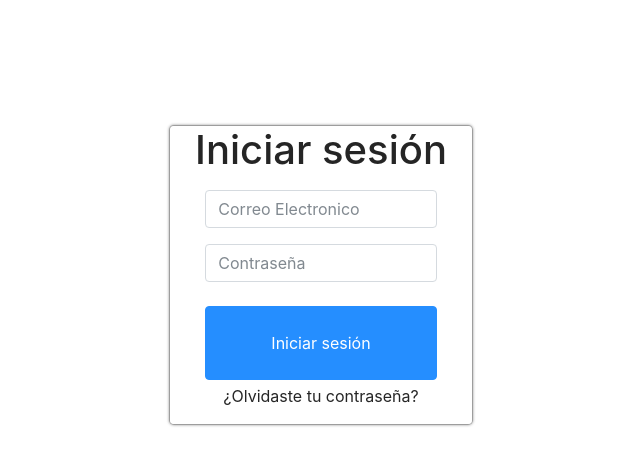
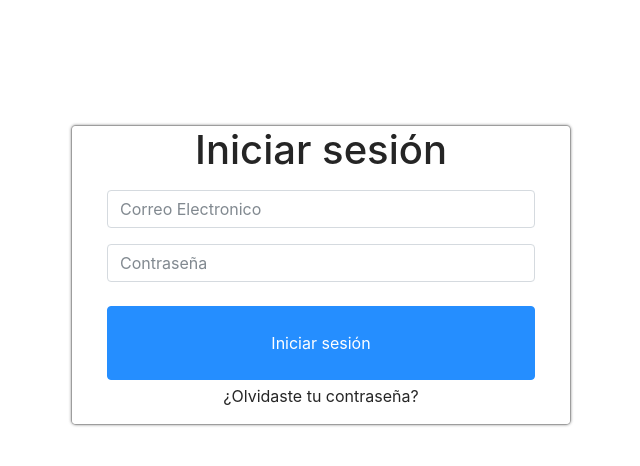
Before and after one commit to juanrojo2/Equipo2DEM, a React (Create React App) app: page /Login in a window 1280 px wide. Shown: the top 466 px of the page, without its empty margins (319-959 px from the left). Built offline with nearby package versions, Linux system fonts and the light colour scheme.

Commit message:
Modificaciones menores a pantallas de registro

```diff
--- a/src/pages/Login.js
+++ b/src/pages/Login.js
@@ -7,7 +7,7 @@ class Login extends React.Component {
   render() {
     return (
       <div class="modal-dialog text-center">
-        <div class="col-sm-8 main-section">
+        <div class="main-section">
           <div class="modal-content">
             <h1>Iniciar sesión</h1>
             <form class="col-12">
--- a/src/pages/PagBeta.js
+++ /dev/null
@@ -1,15 +0,0 @@
-import React from "react";
-import Navbar from "../components/Nav/navBar";
-import "../styles/styles.css";
-
-class PagBeta extends React.Component {
-  render() {
-    return (
-      <div>
-        <Navbar />
-      </div>
-    );
-  }
-}
-
-export default PagBeta;
--- a/src/pages/singUp.js
+++ b/src/pages/singUp.js
@@ -10,18 +10,17 @@ class signUp extends React.Component {
         <div class="col-sm-8 main-section">
           <div class="modal-content">
             <h1>Registrarse</h1>
-        <br/>
+            <br />
             <form class="col-12">
               <div className="form-group">
-
                 <input
                   type="text"
                   className="form-control"
                   placeholder="Nombre"
-            id="InputName" />
+                  id="InputName"
+                />
               </div>
               <div className="form-group">
-
                 <input
                   type="email"
                   className="form-control"
@@ -29,29 +28,28 @@ class signUp extends React.Component {
                   placeholder="Correo Electronico"
                   aria-describedby="emailHelp"
                 />
-
               </div>
               <div class="form-group">
-
                 <input
                   type="password"
                   class="form-control"
                   id="InputPassword"
-            placeholder="Contraseña"/>
+                  placeholder="Contraseña"
+                />
               </div>
               <div class="form-group">
-
                 <input
                   type="password"
                   class="form-control"
                   id="InputPasswordCon"
-            placeholder="Confirmar Contraseña"/>
+                  placeholder="Confirmar Contraseña"
+                />
               </div>
               <Link to="/Login">
                 <Button class="button" texto={"Registrarse"} />
               </Link>
               <Link to="/Login">
-            <Button class="button" texto={"Inciar sesión"}/>
+                <p class="linkSesion">Iniciar Sesión en cambio</p>
               </Link>
             </form>
           </div>
```
Lines whose indentation alone changed are shown as unchanged.
